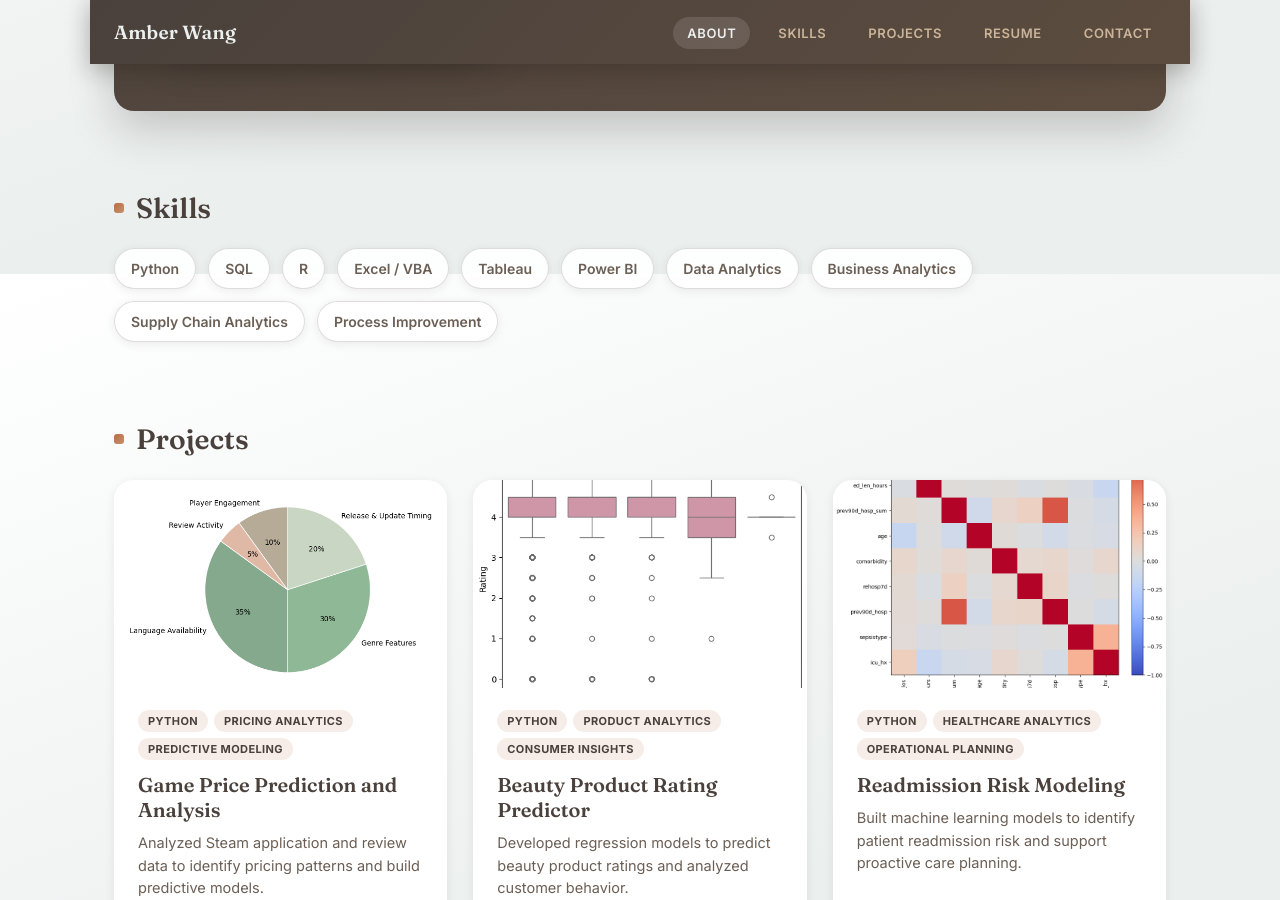
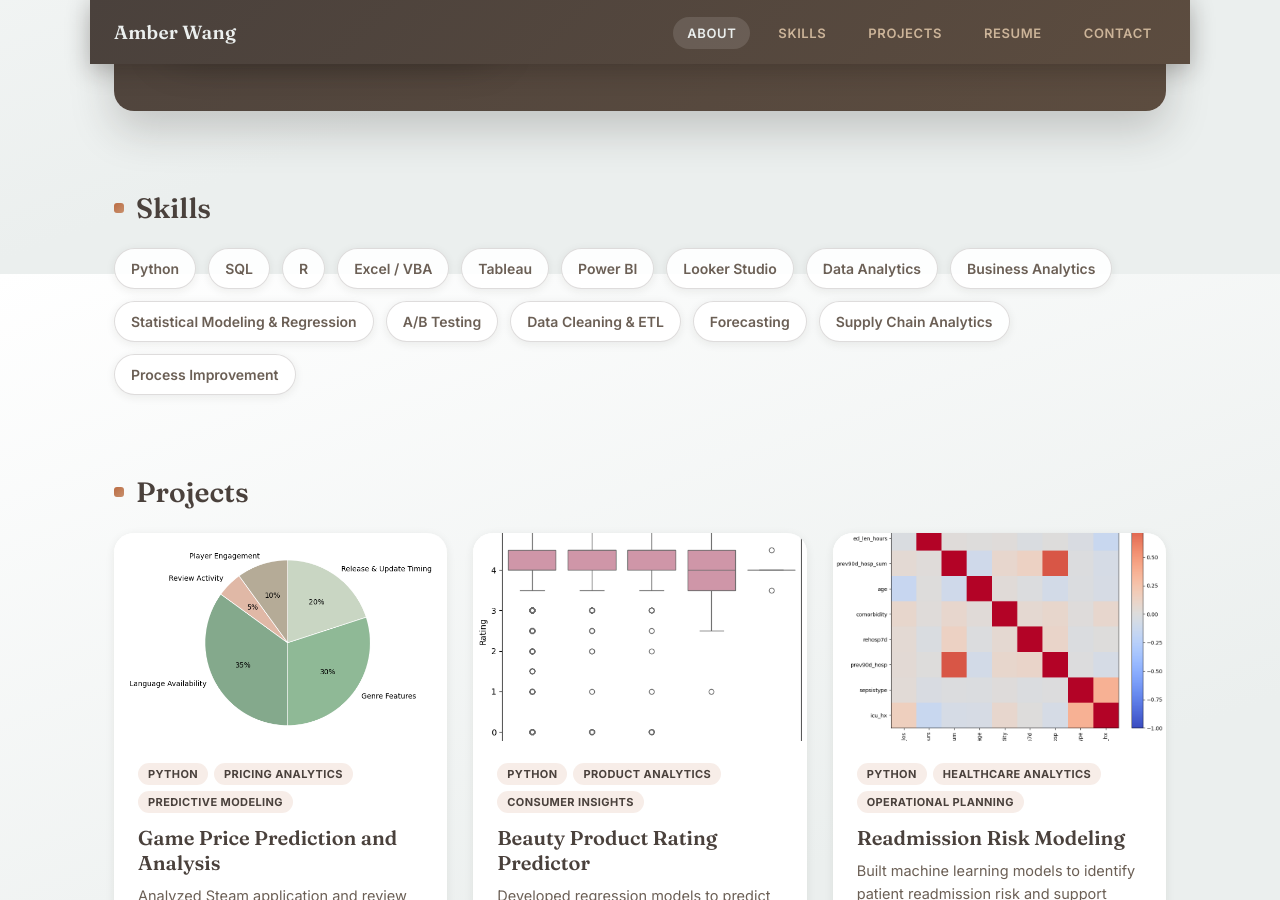
Before and after one commit to amberrrwang/amberrrwang.github.io, a Jekyll site: the page built from index.html, in a window 1280 px wide and 900 px high, scrolled down 626 px. Built offline with Jekyll 4.4.1, drawn with Linux system fonts in a browser that asks for light colours.

Commit message:
Add Looker Studio and more skills

```diff
--- a/index.html
+++ b/index.html
@@ -39,8 +39,13 @@ summary: >-
     <span>Excel / VBA</span>
     <span>Tableau</span>
     <span>Power BI</span>
+    <span>Looker Studio</span>
     <span>Data Analytics</span>
     <span>Business Analytics</span>
+    <span>Statistical Modeling &amp; Regression</span>
+    <span>A/B Testing</span>
+    <span>Data Cleaning &amp; ETL</span>
+    <span>Forecasting</span>
     <span>Supply Chain Analytics</span>
     <span>Process Improvement</span>
   </div>
```
